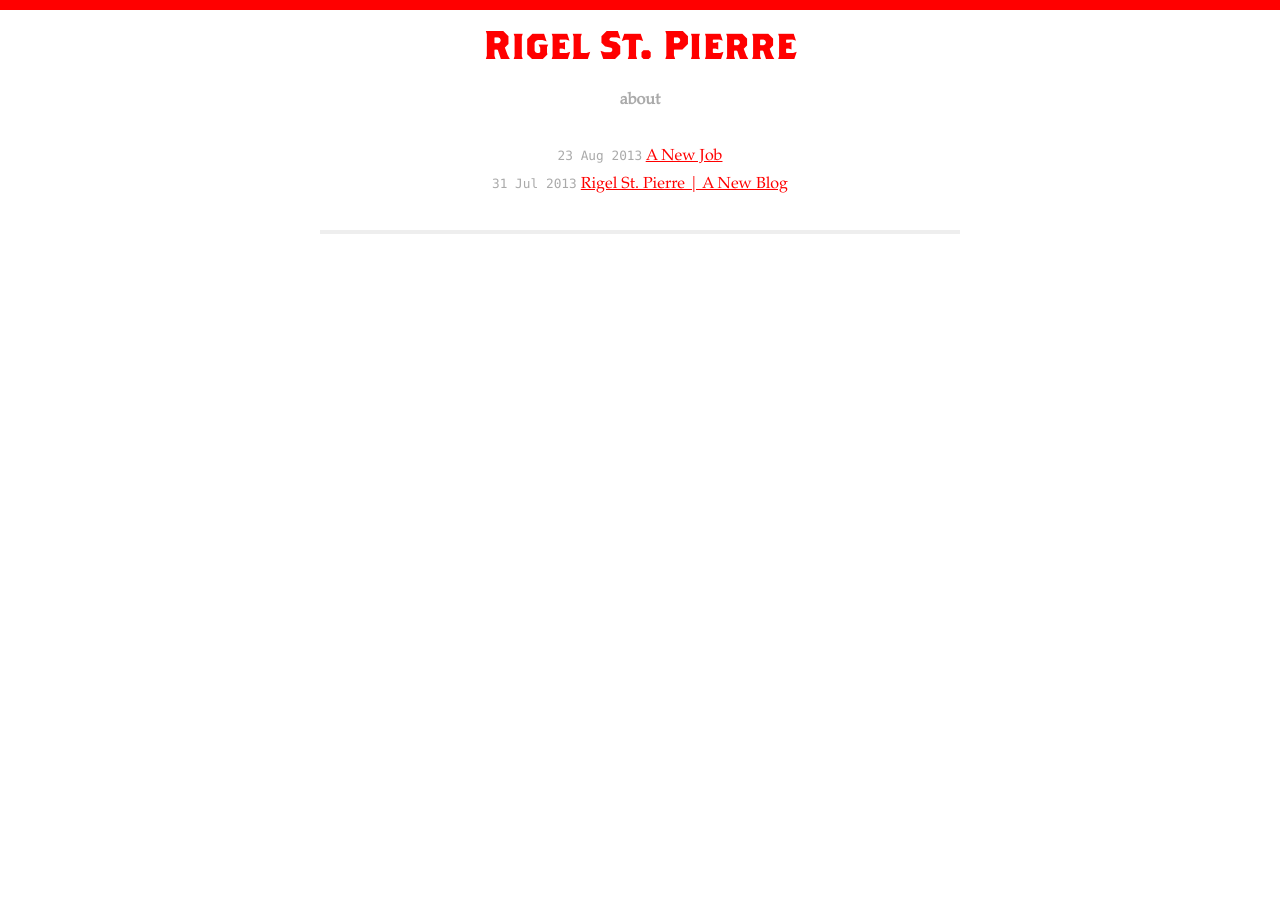
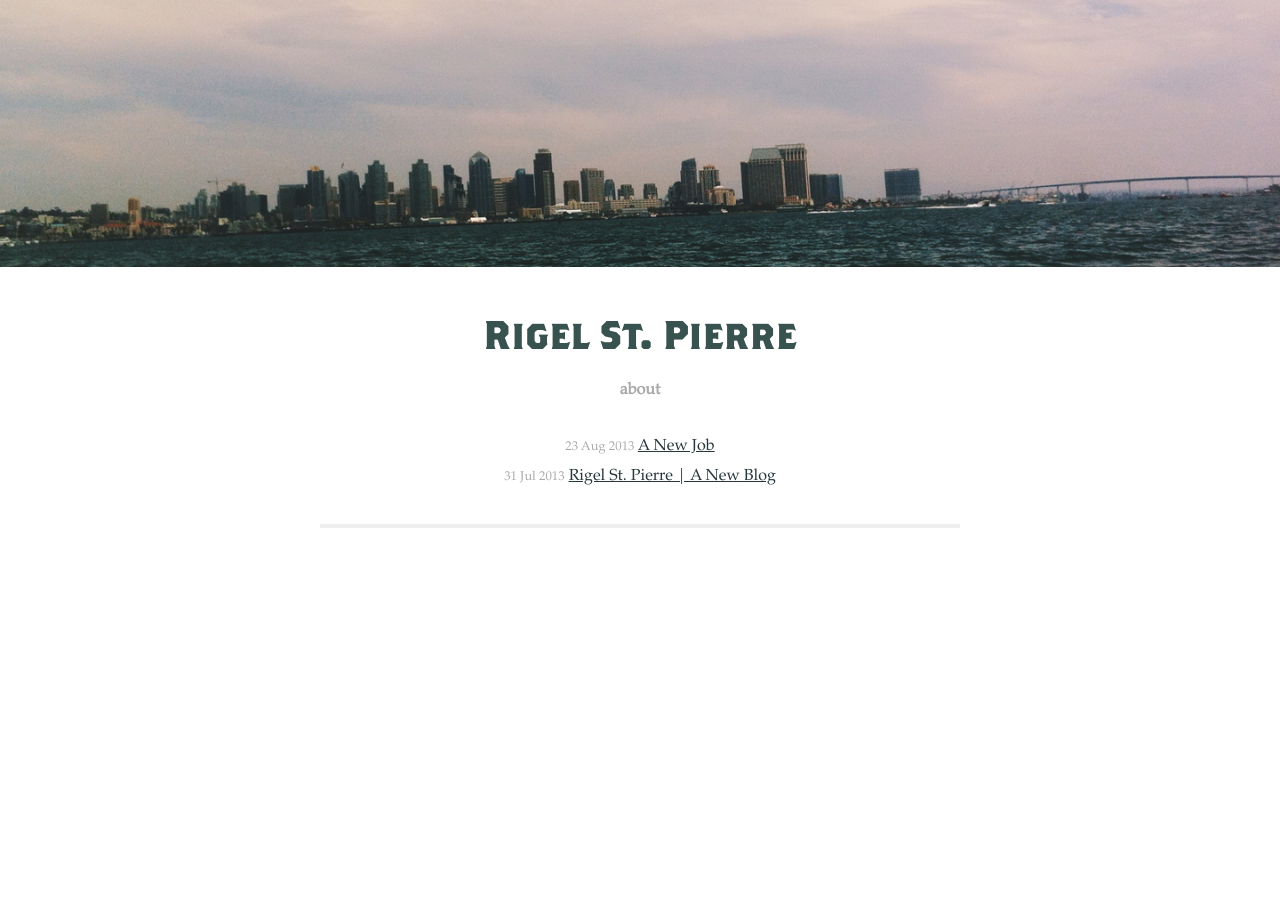
Before and after one commit to rigelstpierre/rigel, a Jekyll site: the page built from index.html, in a window 1280 px wide. Built offline with Jekyll 4.4.1, drawn with Linux system fonts in a browser that asks for light colours; Markdown is read by kramdown in place of the engine named in the settings.

Commit message:
tweaks design

```diff
--- a/_layouts/default.html
+++ b/_layouts/default.html
@@ -14,6 +14,8 @@
 
   </head>
   <body>
+    <div class="top-image"></div>
+
     <div class="container">
       <header>
         <h1 class="title"><a href="/">{{ site.name }}</a></h1>
--- a/css/main.css
+++ b/css/main.css
@@ -17,7 +17,6 @@ body {
   font-family: 'PalatinoLTStdRoman', Helvetica, Arial, sans-serif;
   font-size: 16px;
   text-align: center;
-  border-top: 10px #ff0000 solid;
   color: #171515;
 }
 
@@ -27,9 +26,9 @@ h1, h2, h3, h4, h5, h6 {
 h1 { margin-bottom: 1em; }
 p { margin: 1em 0; }
 
-a         { color: #ff0000; }
+a         { color: #28373b; }
 a:hover   { color: #171515; }
-a:visited { color: #ff0000; }
+a:visited { color: #28373b; }
 
 /*****************************************************************************/
 /*
@@ -59,6 +58,12 @@ a:visited { color: #ff0000; }
 /* Home
 /*
 /*****************************************************************************/
+.top-image {
+  background: url(../images/bgimage.jpg) no-repeat;
+  background-size: 100%;
+  height: 300px;
+}
+
 ul.posts {
   list-style-type: none;
   margin-bottom: 2em;
@@ -70,7 +75,6 @@ ul.posts li {
 
 ul.posts span {
   color: #aaa;
-  font-family: Monaco, "Courier New", monospace;
   font-size: 80%;
 }
 
@@ -94,7 +98,7 @@ header h1.title {
 }
 
 header h1.title a {
-  color: #ff0000;
+  color: #38524f;
   font-family: 'BrothersBold';
 }
 
```
Also changed, not shown: images/bgimage.jpg (added), 1 other file.
